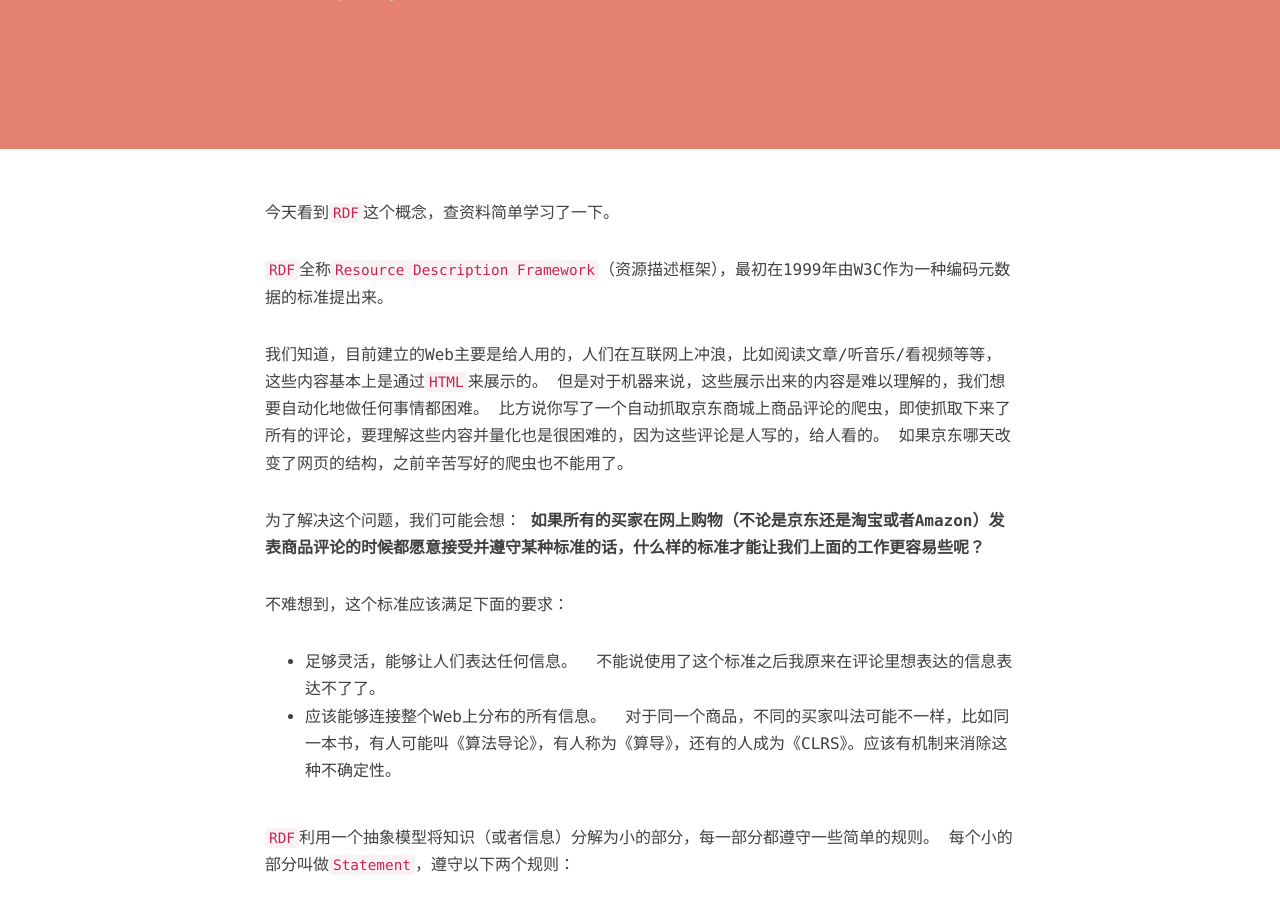
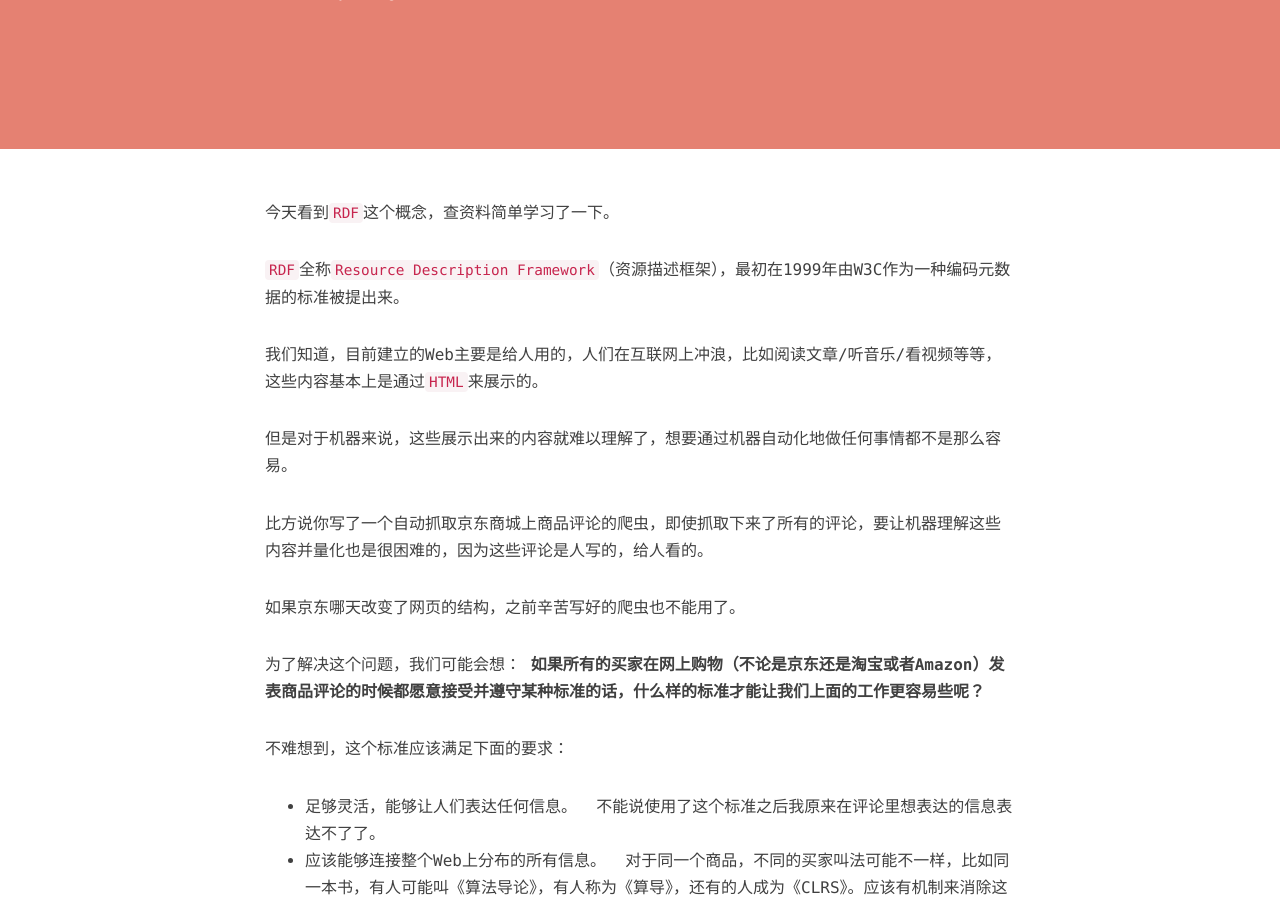
Before and after one commit to tenghuanhe/tenghuanhe.github.io, a Jekyll site: the page built from _posts/2018-03-25-what-is-rdf.md, in a window 1280 px wide and 900 px high, scrolled down 285 px. Built offline with Jekyll 4.4.1, drawn with Linux system fonts in a browser that asks for light colours; nearby versions of some CDN libraries; comment, search, counter and statistics services are not loaded.

Commit message:
format post

````diff
--- a/_posts/2018-03-25-what-is-rdf.md
+++ b/_posts/2018-03-25-what-is-rdf.md
@@ -9,29 +9,33 @@ description: What is RDF
 
 今天看到`RDF`这个概念，查资料简单学习了一下。
 
-`RDF`全称`Resource Description Framework`（资源描述框架），最初在1999年由W3C作为一种编码元数据的标准提出来。
+`RDF`全称`Resource Description Framework`（资源描述框架），最初在1999年由W3C作为一种编码元数据的标准被提出来。
 
 我们知道，目前建立的Web主要是给人用的，人们在互联网上冲浪，比如阅读文章/听音乐/看视频等等，这些内容基本上是通过`HTML`来展示的。
-但是对于机器来说，这些展示出来的内容是难以理解的，我们想要自动化地做任何事情都困难。
-比方说你写了一个自动抓取京东商城上商品评论的爬虫，即使抓取下来了所有的评论，要理解这些内容并量化也是很困难的，因为这些评论是人写的，给人看的。
+
+但是对于机器来说，这些展示出来的内容就难以理解了，想要通过机器自动化地做任何事情都不是那么容易。
+
+比方说你写了一个自动抓取京东商城上商品评论的爬虫，即使抓取下来了所有的评论，要让机器理解这些内容并量化也是很困难的，因为这些评论是人写的，给人看的。
+
 如果京东哪天改变了网页的结构，之前辛苦写好的爬虫也不能用了。
 
 为了解决这个问题，我们可能会想：
 **如果所有的买家在网上购物（不论是京东还是淘宝或者Amazon）发表商品评论的时候都愿意接受并遵守某种标准的话，什么样的标准才能让我们上面的工作更容易些呢？**
 
 不难想到，这个标准应该满足下面的要求：
+
 * 足够灵活，能够让人们表达任何信息。
   不能说使用了这个标准之后我原来在评论里想表达的信息表达不了了。
 * 应该能够连接整个Web上分布的所有信息。
   对于同一个商品，不同的买家叫法可能不一样，比如同一本书，有人可能叫《算法导论》，有人称为《算导》，还有的人成为《CLRS》。应该有机制来消除这种不确定性。
-
 
 `RDF`利用一个抽象模型将知识（或者信息）分解为小的部分，每一部分都遵守一些简单的规则。
 每个小的部分叫做`Statement`，遵守以下两个规则：
 > Rule1: Knowledge (or information) is expressed as a list of statements, each statement takes the form of Subject-Predicate-Object, and this order should never be changed.
 
 一个`RDF statement`比如有如下格式：
-```
+
+```java
 subject ---- predicate ----> object
 ```
 
@@ -39,6 +43,6 @@ subject ---- predicate ----> object
 
 资源的名字应该通过`URI`来唯一确定。
 
-```
+```java
 TBD...
 ```
````
Also changed, not shown: _posts/2017-09-23-synchronous-asynchronous-blocking-non-blocking.md (+8 -7 lines).
